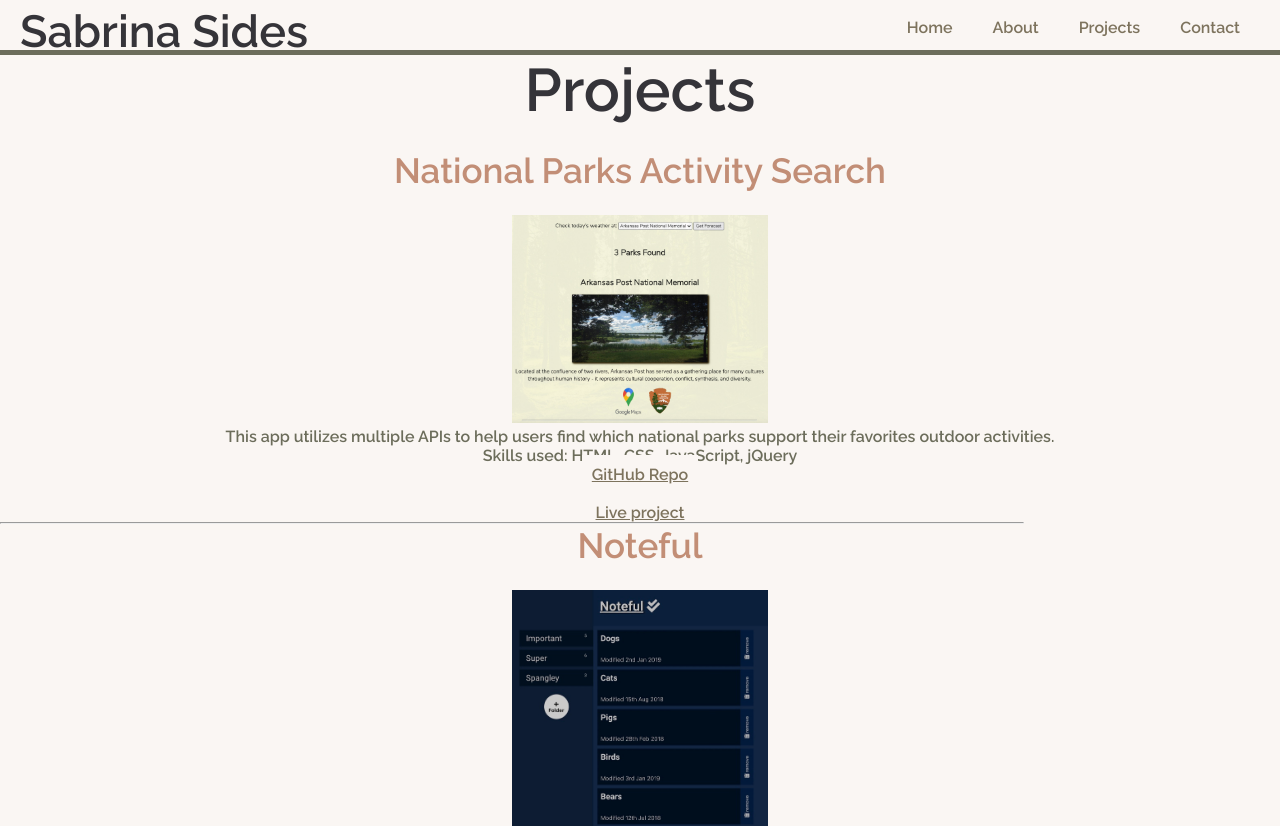
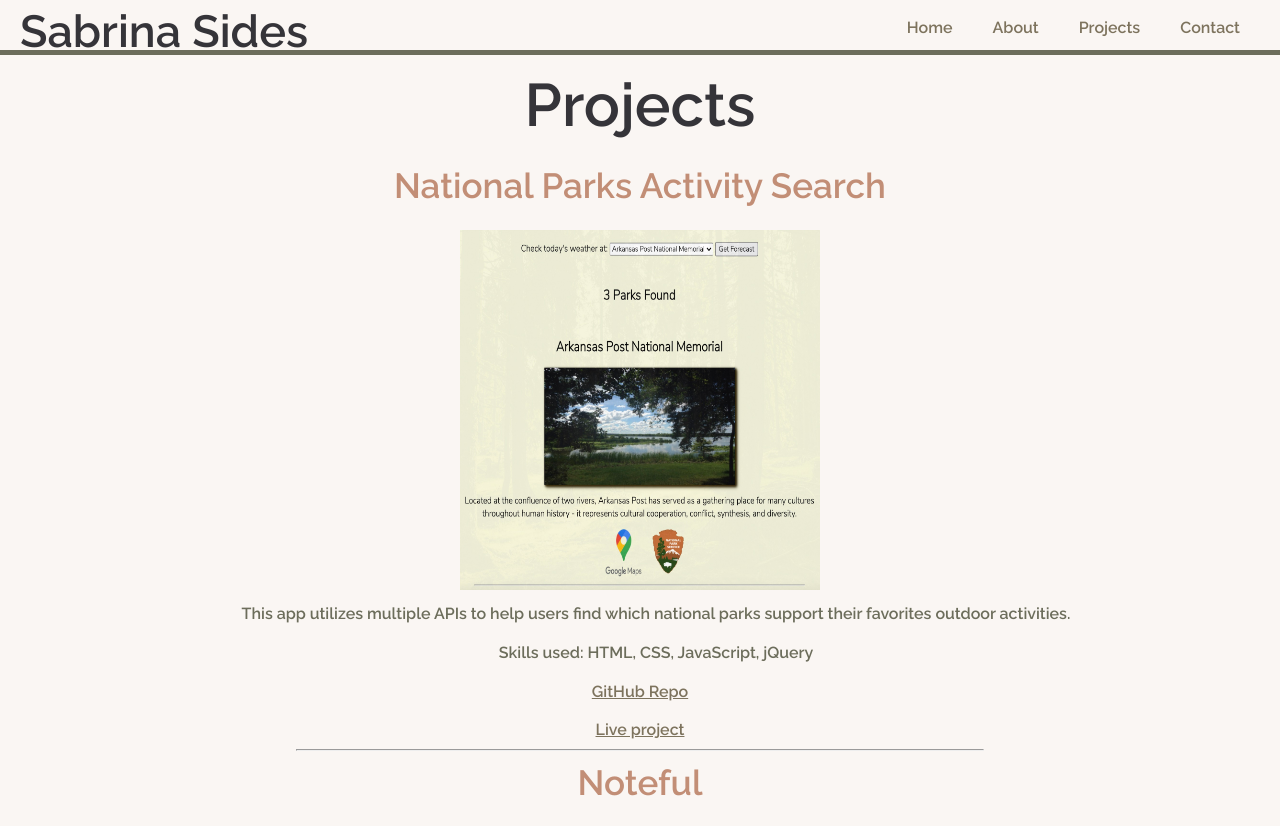
Before and after one commit to SabrinaSides/portfolio-sabrina-sides, a React (Create React App) app: page /projects in a window 1280 px wide. Shown: the top 826 px of the page. Built offline with nearby package versions, Linux system fonts and the light colour scheme.

Commit message:
improving responsivness for About and Projects components

```diff
--- a/src/About/About.css
+++ b/src/About/About.css
@@ -1,40 +1,38 @@
 .about-container {
-  padding-top: 2%;
+  padding-top: 5%;
 }
 
-.section {
+section {
   display: flex;
   flex-direction: column;
   align-items: center;
   justify-content: space-around;
   padding-left: 5%;
   padding-right: 5%;
-  text-align: center;
 }
 
 .about-img-okc {
-  min-width: 350px;
-  min-height: 200px;
-  height: 40%;
-  width: 40%;
+  width: 45vh;
+  height: 25vh;
   margin: 10px;
+  border-radius: 2%;
 }
 
 .about-img-bike {
-  min-width: 200px;
-  min-height: 250px;
-  height: 25%;
-  width: 25%;
+  height: 40vh;
+  width: 25vh;
   margin: 10px;
+  border-radius: 2%;
 }
 
-.text {
-  max-width: 50%;
+p {
+  text-indent: 2em;
+  padding-bottom: 20px;
 }
 
 /* Desktop adjustments */
-@media all and (min-width: 600px) {
-  .section {
-    flex-direction: row;
+@media (min-width: 768px) {
+  p {
+    text-align: center;
   }
 }
--- a/src/About/About.js
+++ b/src/About/About.js
@@ -5,41 +5,40 @@ import './About.css';
 
 export default function About() {
   return (
-    <div className="about-container">
+    <div className='about-container'>
       <h2>Hello There!</h2>
       <br />
-      <div className="section">
-        <p className="text">
+      <section>
+        <p>
           My name is Sabrina and I'm a software developer living in Oklahoma
           City, Oklahoma.
-          <br />
-          <br />
+          </p>
+          <p>
           Formerly an ICU nurse, I am now learning how to make a difference in
           the world through web development. I am a software developer
           proficient in HTML, CSS, JavaScript and React. I have a strong
           interest in creating and contributing to web experiences that inspire
           health and happiness.
         </p>
-        <img src={OKC} alt="Placeholder" className="about-img-okc" />
-      </div>
-      <br />
-      <div className="section">
-        <img src={SabrinaBike} alt="Placeholder" className="about-img-bike" />
-        <p className="text">
+        <img src={OKC} alt='OKC skyline' className='about-img-okc' />
+      </section>
+      <section>
+        <p>
           In the summer of 2020, I rode my bike up 100,000 feet of elevation. I
           wish I could say I rode my bike up actual mountains, but it turns out
           Oklahoma is flat as a pancake. Two months of riding my bike on a
           trainer and up virtual mountains (thanks Zwift!) taught me a lot about
-          my self. Mainly that I am capable of amazing feats when I have the
+          myself. Mainly that I am capable of amazing feats when I have the
           courage to take the first step. I applied the same courage and grit to
           learning software development.
-          <br />
-          <br />I have developed projects using HTML, CSS, JavaScript and React.
+          </p>
+          <img src={SabrinaBike} alt='Sabrina on bike' className='about-img-bike' />
+          <p>I have developed projects using HTML, CSS, JavaScript, React, Node and PostgreSQL.
           I am constantly working on adding more languages and skills to my
           repertoire. I can contribute to your company using my front-end
           expertise as I continue to develop my full-stack knowledge.
         </p>
-      </div>
+      </section>
     </div>
   );
 }
--- a/src/App.css
+++ b/src/App.css
@@ -16,7 +16,7 @@ h1 {
 }
 
 h2 {
-  font-size: 60px;
+  font-size: 50px;
   text-align: center;
   color: #353439;
   margin-bottom: 5px;
@@ -67,6 +67,10 @@ a:visited {
     font-size: 80px;
   }
 
+  h2 {
+    font-size: 60px;
+  }
+
   .page-content {
     flex-direction: row;
   }
--- a/src/Projects/ProjectsPage.css
+++ b/src/Projects/ProjectsPage.css
@@ -1,3 +1,7 @@
+.projects-container {
+  margin: 15px 10px;
+}
+
 .projects {
   text-align: center;
   display: flex;
@@ -5,17 +9,21 @@
 }
 
 .img-project {
-  width: 20%;
-  height: 60%;
+  width: 35vh;
+  height: 35vh;
+  margin-bottom: 10px;
 }
 
 hr {
   width: 80%;
+  margin: 10px auto;
 }
 
 /* Desktop adjustments */
-@media all and (min-width: 600px) {
-  .projects {
-    flex-direction: column;
+@media (min-width: 768px) {
+  .img-project {
+    width: 45vh;
+    height: 45vh;
+    margin-bottom: 10px;
   }
 }
```
Also changed, not shown: src/App.js (+9 -9 lines), src/images/SheBelieved.jpeg (deleted).
